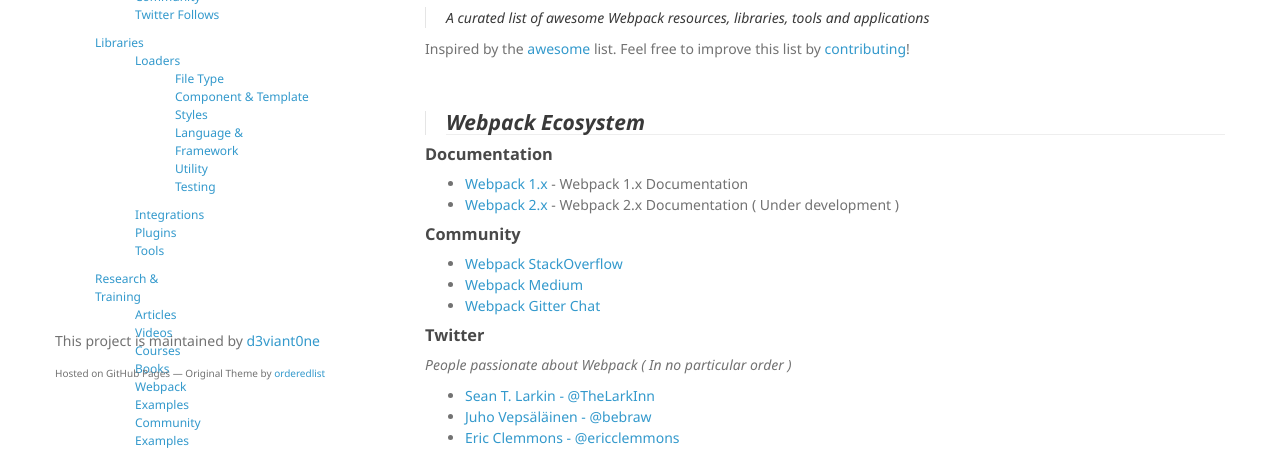
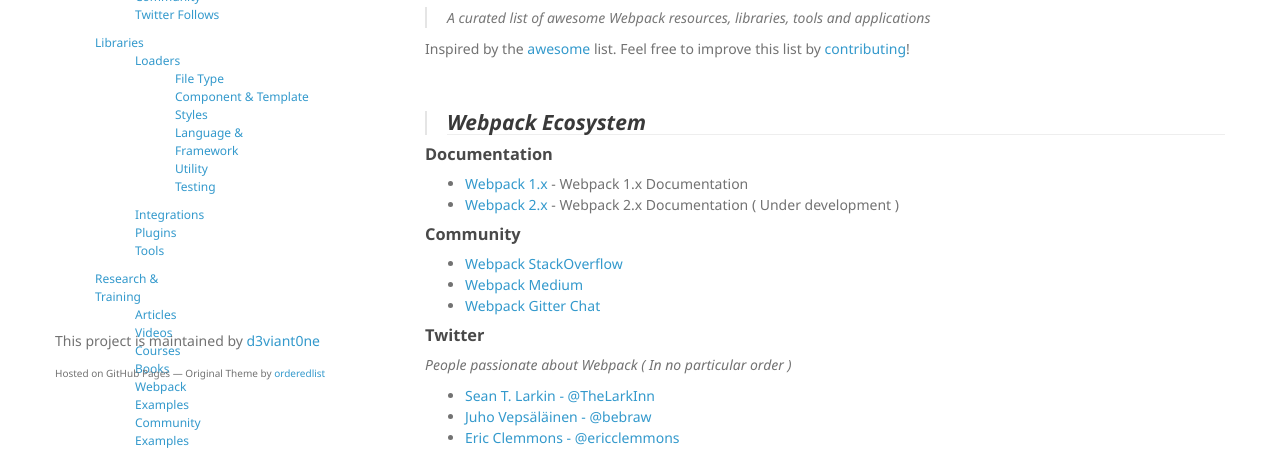
Before and after one commit to webpack-contrib/awesome-webpack, a website: page index.html in a window 1280 px wide. Shown: the part 388-838 px from the top of the page. Drawn offline with Linux system fonts and the light colour scheme.

Commit message:
Blockquote style tweaks

```diff
--- a/stylesheets/styles.css
+++ b/stylesheets/styles.css
@@ -122,8 +122,8 @@
 }
 
 blockquote {
-  border-left:1px solid #e5e5e5;
-  color:#393939;
+  border-left:2px solid #e5e5e5;
+  color:#777;
   margin:0;
   padding:0 0 0 20px;
   font-style:italic;
```
